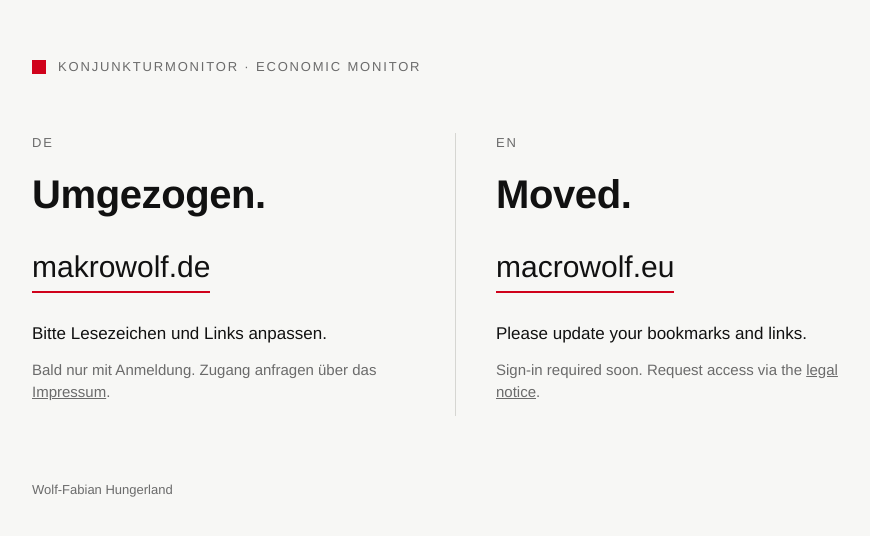
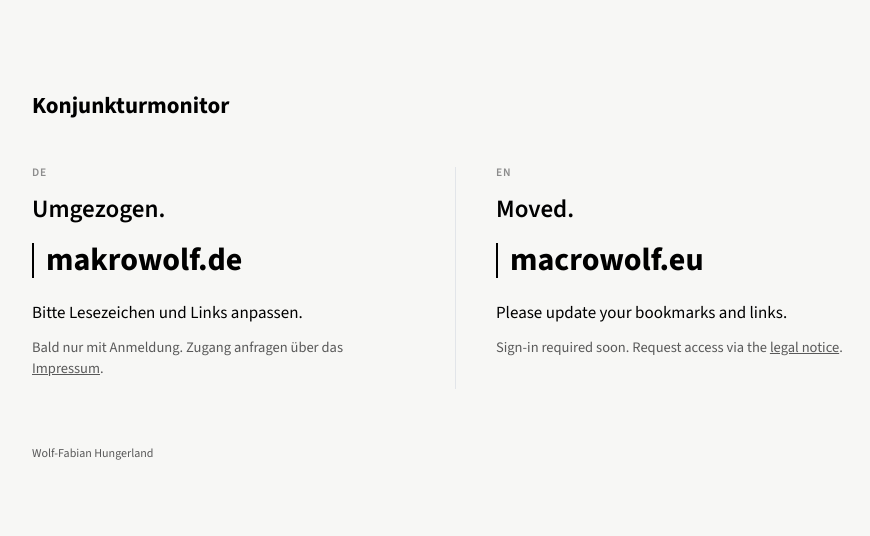
Before and after one commit to wfhungerland/wfhungerland.github.io, a plain HTML site: page 404.html in a window 1280 px wide. Shown: the part 122-658 px from the top of the page, without its empty margins (184-1054 px from the left). Drawn offline with Linux system fonts and the light colour scheme.

Commit message:
Hinweisseite in der Formsprache des Konjunkturmonitors (Source Sans 3, schwarz, graue Labels)
Co-Authored-By: Claude Opus 5.5 <noreply@anthropic.com>
Claude-Session: https://claude.ai/code/session_01DPSeBVnJeW7D5oWu2bim5V

```diff
--- a/404.html
+++ b/404.html
@@ -4,37 +4,37 @@
 <meta name="robots" content="noindex">
 <base href="/">
 <style>
-  :root { --ink: #111; --mute: #6b6b6b; --rule: #d6d6d2; --bg: #f7f7f5; --red: #d0021b; }
+  /* Formsprache des Konjunkturmonitors: Source Sans 3, schwarz auf #f7f7f5, graue Labels, Blau nur als Akzent */
+  @font-face { font-family: "Source Sans 3"; font-weight: 400; font-display: swap; src: url("/fonts/source-sans-3-latin-400-normal.woff2") format("woff2"); }
+  @font-face { font-family: "Source Sans 3"; font-weight: 600; font-display: swap; src: url("/fonts/source-sans-3-latin-600-normal.woff2") format("woff2"); }
+  @font-face { font-family: "Source Sans 3"; font-weight: 700; font-display: swap; src: url("/fonts/source-sans-3-latin-700-normal.woff2") format("woff2"); }
+  :root { --bg: #f7f7f5; --text: #000; --mute: #595959; --label: #8c8c8c; --line: #e2e5e9; --accent: #0070C0;
+          --ff: "Source Sans 3", "Segoe UI", system-ui, -apple-system, Roboto, "Helvetica Neue", Arial, sans-serif; }
   * { box-sizing: border-box; }
-  body { margin: 0; min-height: 100vh; display: grid; place-items: center; background: var(--bg); color: var(--ink);
-         font: 17px/1.5 "Helvetica Neue", Helvetica, Arial, system-ui, sans-serif; }
+  body { margin: 0; min-height: 100vh; display: grid; place-items: center; background: var(--bg); color: var(--text); font: 17px/1.55 var(--ff); }
   main { width: min(880px, 100%); padding: 48px 16px; }
-  .mark { display: flex; align-items: center; gap: 12px; margin-bottom: 56px;
-          font-size: 13px; letter-spacing: .14em; text-transform: uppercase; color: var(--mute); }
-  .mark::before { content: ""; width: 14px; height: 14px; background: var(--red); }
+  .mark { font: 700 23px/1.15 var(--ff); margin: 0 0 48px; }
   .cols { display: grid; grid-template-columns: 1fr 1fr; }
   section { padding: 0 40px; }
-  section:first-child { padding-left: 0; border-right: 1px solid var(--rule); }
+  section:first-child { padding-left: 0; border-right: 1px solid var(--line); }
   section:last-child { padding-right: 0; }
-  .lang { font-size: 13px; letter-spacing: .14em; color: var(--mute); margin: 0 0 20px; }
-  h1 { font-size: 40px; line-height: 1.1; font-weight: 700; letter-spacing: -.01em; margin: 0 0 28px; }
-  .to { display: inline-block; font-size: 30px; font-weight: 400; color: var(--ink); text-decoration: none;
-        border-bottom: 2px solid var(--red); padding-bottom: 2px; margin-bottom: 28px; }
-  .to:hover { color: var(--red); }
-  p { margin: 0 0 12px; max-width: 26em; }
-  p.note { color: var(--mute); font-size: 15px; }
-  p.note a { color: inherit; }
-  footer { margin-top: 64px; font-size: 13px; color: var(--mute); }
-  @media (max-width: 640px) {
+  .lang { font: 600 11.5px/1 var(--ff); letter-spacing: .08em; text-transform: uppercase; color: var(--label); margin: 0 0 14px; }
+  h1 { font: 600 25px/1.3 var(--ff); margin: 0 0 18px; }
+  .to { display: block; border-left: 2px solid #000; padding-left: 12px; margin: 0 0 22px; font: 700 32px/1.1 var(--ff); color: var(--text); text-decoration: none; }
+  .to:hover { color: var(--accent); }
+  p { margin: 0 0 10px; max-width: 26em; }
+  p.note { color: var(--mute); font-size: 14.5px; line-height: 1.45; }
+  a { color: var(--text); } p.note a { color: inherit; } p.note a:hover { color: var(--accent); }
+  footer { margin-top: 56px; font-size: 12px; color: var(--mute); }
+  @media (max-width: 600px) {
     .cols { grid-template-columns: 1fr; }
     section { padding: 0; }
-    section:first-child { border-right: 0; border-bottom: 1px solid var(--rule); padding-bottom: 36px; margin-bottom: 36px; }
-    h1 { font-size: 32px; } .to { font-size: 26px; }
-    .mark { font-size: 11px; letter-spacing: .08em; white-space: nowrap; margin-bottom: 40px; }
+    section:first-child { border-right: 0; border-bottom: 1px solid var(--line); padding-bottom: 32px; margin-bottom: 32px; }
+    .mark { font-size: 19px; margin-bottom: 36px; } .to { font-size: 28px; }
   }
 </style></head>
 <body><main>
-<div class="mark">Konjunkturmonitor · Economic Monitor</div>
+<div class="mark">Konjunkturmonitor</div>
 <div class="cols">
   <section lang="de">
     <p class="lang">DE</p>
```
Also changed, not shown: konjunkturmonitor/index.html (+21 -21 lines), fonts/OFL.txt (added), fonts/source-sans-3-latin-400-normal.woff2 (added), fonts/source-sans-3-latin-600-normal.woff2 (added), fonts/source-sans-3-latin-700-normal.woff2 (added).
